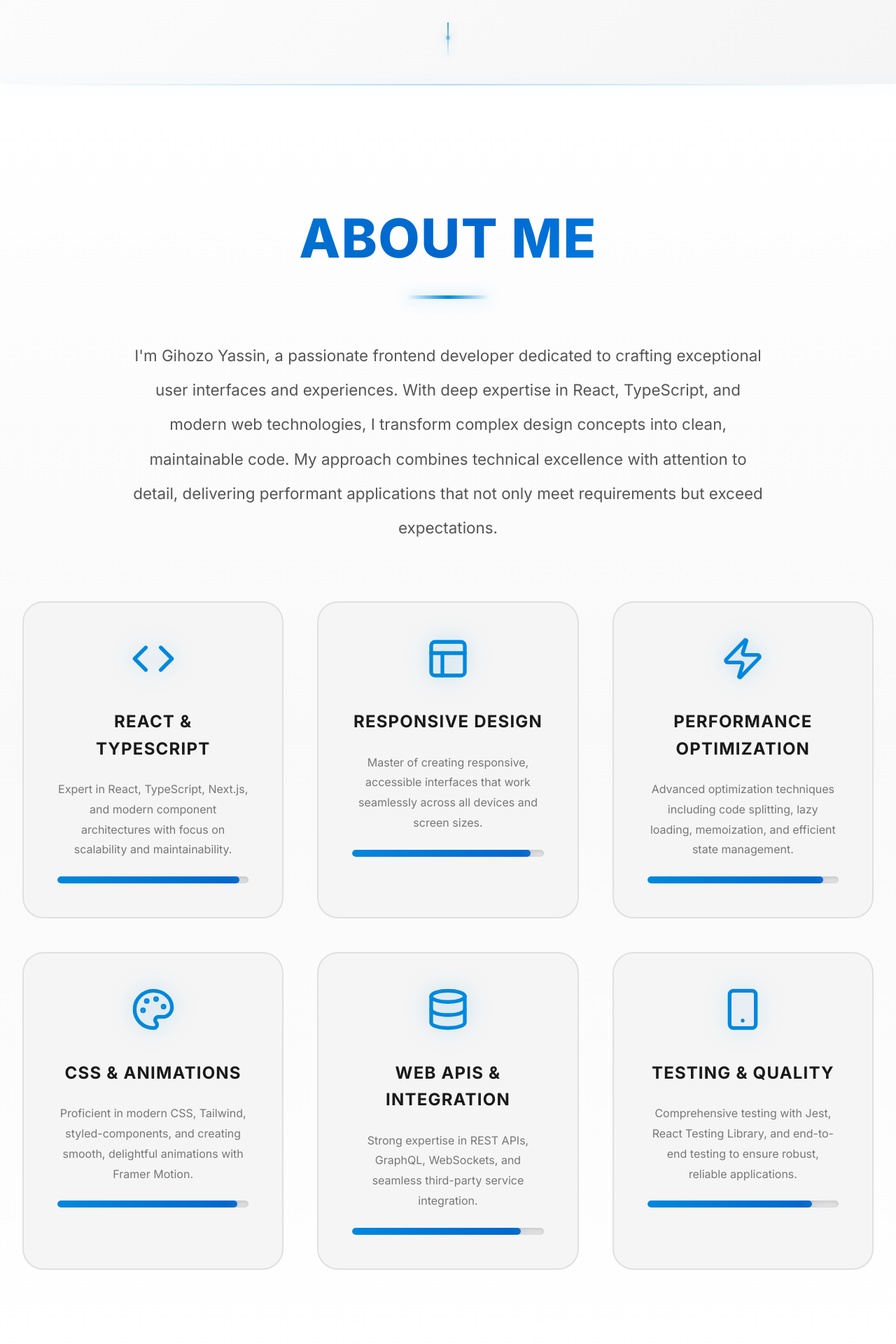
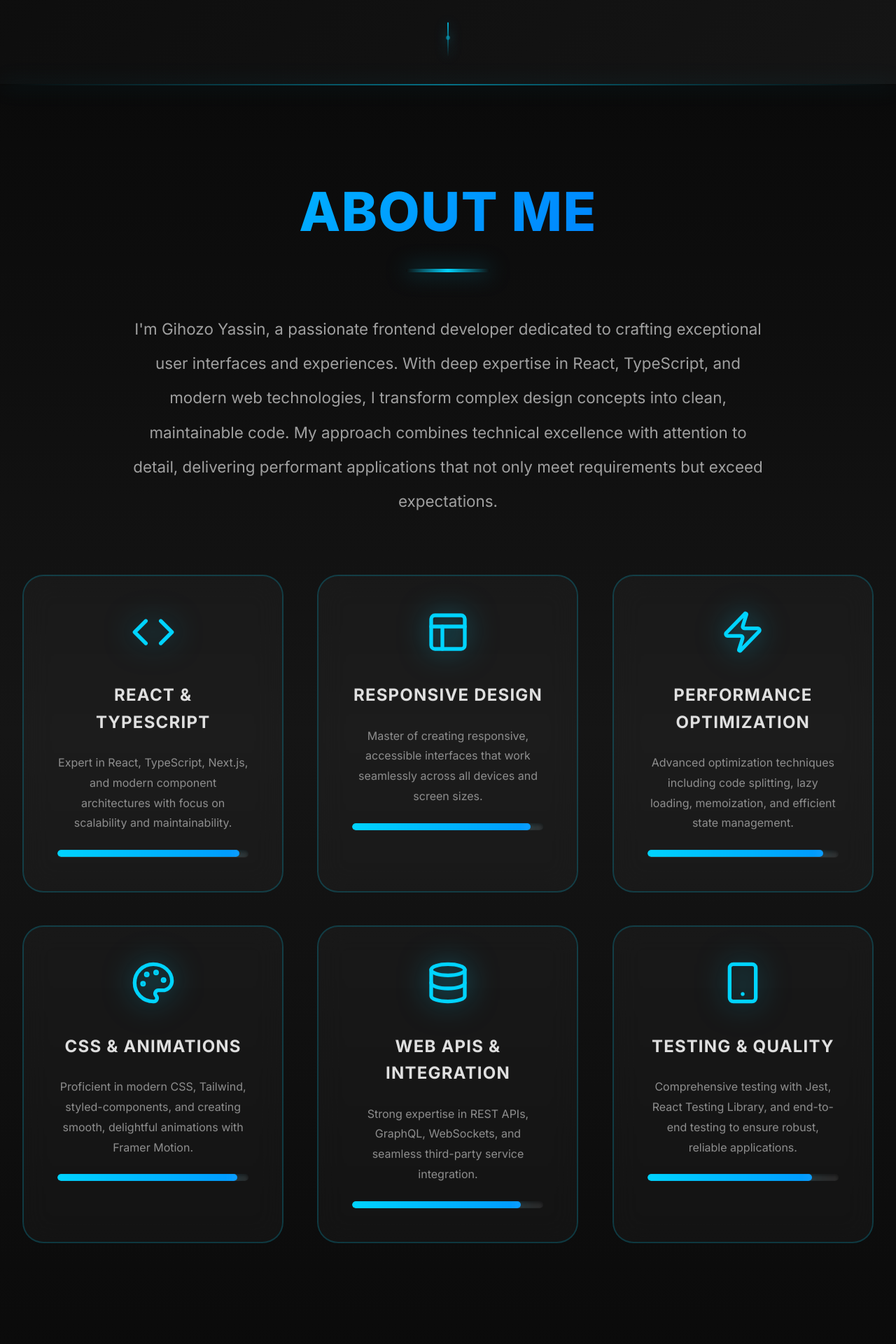
Before and after one commit to yassintresor/trezdev, a React (Vite) app: page / in a window 1280 px wide. Shown: the part 680-2600 px from the top of the page at 70% size. Built offline with nearby package versions, Linux system fonts and the light colour scheme.

Commit message:
Updated App.tsx

```diff
--- a/src/App.css
+++ b/src/App.css
@@ -6,8 +6,8 @@
 
 body {
   font-family: 'Inter', -apple-system, BlinkMacSystemFont, 'Segoe UI', Roboto, sans-serif;
-  background: #ffffff;
-  color: #1a1a1a;
+  background: #0a0a0a;
+  color: #e0e0e0;
   overflow-x: hidden;
   line-height: 1.6;
   cursor: default;
@@ -26,7 +26,7 @@ body {
   align-items: center;
   justify-content: center;
   text-align: center;
-  background: linear-gradient(135deg, #ffffff 0%, #f5f5f5 100%);
+  background: linear-gradient(135deg, #0a0a0a 0%, #151515 100%);
   z-index: 10;
 }
 
@@ -39,7 +39,7 @@ body {
 .hero-title {
   font-size: clamp(3.5rem, 10vw, 7rem);
   font-weight: 900;
-  background: linear-gradient(135deg, #0066cc 0%, #0099ff 50%, #0088dd 100%);
+  background: linear-gradient(135deg, #00d4ff 0%, #0099ff 50%, #0066ff 100%);
   -webkit-background-clip: text;
   -webkit-text-fill-color: transparent;
   background-clip: text;
@@ -67,9 +67,9 @@ body {
   transform: translateX(-50%);
   width: 150px;
   height: 4px;
-  background: linear-gradient(90deg, transparent, #0088dd, transparent);
+  background: linear-gradient(90deg, transparent, #00d4ff, transparent);
   border-radius: 2px;
-  box-shadow: 0 0 20px rgba(0, 136, 221, 0.3);
+  box-shadow: 0 0 30px rgba(0, 212, 255, 0.6);
 }
 
 .hero-profile {
@@ -82,12 +82,12 @@ body {
   margin: 0 auto;
   border-radius: 50%;
   overflow: hidden;
-  border: 4px solid #0088dd;
-  box-shadow: 0 20px 60px rgba(0, 136, 221, 0.15),
-              0 0 100px rgba(0, 136, 221, 0.1);
+  border: 4px solid #00d4ff;
+  box-shadow: 0 20px 60px rgba(0, 212, 255, 0.3),
+              0 0 100px rgba(0, 212, 255, 0.2);
   transition: all 0.5s cubic-bezier(0.4, 0, 0.2, 1);
   position: relative;
-  background: #ffffff;
+  background: #1a1a1a;
 }
 
 .profile-image::before {
@@ -120,9 +120,9 @@ body {
 
 .profile-image:hover {
   transform: scale(1.05) translateY(-5px);
-  border-color: #0066cc;
-  box-shadow: 0 30px 80px rgba(0, 136, 221, 0.25),
-              0 0 150px rgba(0, 136, 221, 0.15);
+  border-color: #0099ff;
+  box-shadow: 0 30px 80px rgba(0, 212, 255, 0.4),
+              0 0 150px rgba(0, 212, 255, 0.3);
 }
 
 .profile-image:hover::before {
@@ -139,17 +139,17 @@ body {
 
 .hero-subtitle {
   font-size: clamp(1.4rem, 4vw, 2rem);
-  color: #0088dd;
+  color: #00d4ff;
   margin-bottom: 1.5rem;
   font-weight: 700;
-  text-shadow: none;
+  text-shadow: 0 0 30px rgba(0, 212, 255, 0.5);
   letter-spacing: 0.05em;
   text-transform: uppercase;
 }
 
 .hero-description {
   font-size: clamp(1.1rem, 2.5vw, 1.4rem);
-  color: #555555;
+  color: #a0a0a0;
   margin-bottom: 3.5rem;
   font-weight: 400;
   max-width: 750px;
@@ -182,9 +182,9 @@ body {
 }
 
 .cta-button.primary {
-  background: linear-gradient(135deg, #0088dd 0%, #0066cc 100%);
-  color: #ffffff;
-  box-shadow: 0 15px 35px rgba(0, 136, 221, 0.3);
+  background: linear-gradient(135deg, #00d4ff 0%, #0099ff 100%);
+  color: #0a0a0a;
+  box-shadow: 0 15px 35px rgba(0, 212, 255, 0.4);
   font-weight: 800;
   position: relative;
   overflow: hidden;
@@ -197,7 +197,7 @@ body {
   left: -100%;
   width: 100%;
   height: 100%;
-  background: linear-gradient(90deg, transparent, rgba(255, 255, 255, 0.2), transparent);
+  background: linear-gradient(90deg, transparent, rgba(255, 255, 255, 0.3), transparent);
   transition: left 0.6s;
 }
 
@@ -218,14 +218,14 @@ body {
 
 .cta-button.primary:hover {
   transform: translateY(-3px);
-  box-shadow: 0 20px 50px rgba(0, 136, 221, 0.4);
-  background: linear-gradient(135deg, #0099ff 0%, #0077bb 100%);
+  box-shadow: 0 20px 50px rgba(0, 212, 255, 0.6);
+  background: linear-gradient(135deg, #00e5ff 0%, #00aaff 100%);
 }
 
 .cta-button.secondary {
-  background: #f5f5f5;
-  color: #0088dd;
-  border: 2px solid #0088dd;
+  background: rgba(0, 212, 255, 0.1);
+  color: #00d4ff;
+  border: 2px solid #00d4ff;
   position: relative;
   overflow: hidden;
   backdrop-filter: blur(10px);
@@ -239,7 +239,7 @@ body {
   width: 0;
   height: 0;
   border-radius: 50%;
-  background: rgba(0, 136, 221, 0.1);
+  background: rgba(0, 212, 255, 0.2);
   transform: translate(-50%, -50%);
   transition: width 0.5s, height 0.5s;
 }
@@ -250,11 +250,11 @@ body {
 }
 
 .cta-button.secondary:hover {
-  background: rgba(0, 136, 221, 0.1);
-  border-color: #0066cc;
-  color: #0066cc;
+  background: rgba(0, 212, 255, 0.2);
+  border-color: #00e5ff;
+  color: #00e5ff;
   transform: translateY(-3px);
-  box-shadow: 0 15px 40px rgba(0, 136, 221, 0.2);
+  box-shadow: 0 15px 40px rgba(0, 212, 255, 0.3);
 }
 
 .scroll-indicator {
@@ -265,7 +265,7 @@ body {
   display: flex;
   flex-direction: column;
   align-items: center;
-  color: #0088dd;
+  color: #00d4ff;
   opacity: 0.8;
   animation: float 2s ease-in-out infinite;
 }
@@ -278,9 +278,9 @@ body {
 .scroll-line {
   width: 2px;
   height: 50px;
-  background: linear-gradient(to bottom, #0088dd, transparent);
+  background: linear-gradient(to bottom, #00d4ff, transparent);
   border-radius: 2px;
-  box-shadow: 0 0 15px rgba(0, 136, 221, 0.3);
+  box-shadow: 0 0 20px rgba(0, 212, 255, 0.5);
   position: relative;
 }
 
@@ -292,9 +292,9 @@ body {
   transform: translateX(-50%);
   width: 6px;
   height: 6px;
-  background: #0088dd;
+  background: #00d4ff;
   border-radius: 50%;
-  box-shadow: 0 0 10px rgba(0, 136, 221, 0.5);
+  box-shadow: 0 0 15px rgba(0, 212, 255, 0.8);
   animation: scroll-dot 2s ease-in-out infinite;
 }
 
@@ -314,7 +314,7 @@ body {
   font-weight: 800;
   text-align: center;
   margin-bottom: 5rem;
-  background: linear-gradient(135deg, #0088dd 0%, #0066cc 50%, #0099ff 100%);
+  background: linear-gradient(135deg, #00d4ff 0%, #0099ff 50%, #0066ff 100%);
   -webkit-background-clip: text;
   -webkit-text-fill-color: transparent;
   background-clip: text;
@@ -333,17 +333,17 @@ body {
   transform: translateX(-50%);
   width: 120px;
   height: 5px;
-  background: linear-gradient(90deg, transparent, #0088dd, transparent);
+  background: linear-gradient(90deg, transparent, #00d4ff, transparent);
   border-radius: 3px;
-  box-shadow: 0 0 20px rgba(0, 136, 221, 0.3);
+  box-shadow: 0 0 30px rgba(0, 212, 255, 0.5);
 }
 
 .about-section {
   padding: 10rem 0;
   background: linear-gradient(180deg,
-    #ffffff 0%,
-    #f9f9f9 50%,
-    #ffffff 100%);
+    #0a0a0a 0%,
+    #151515 50%,
+    #0a0a0a 100%);
   backdrop-filter: blur(10px);
   position: relative;
   z-index: 11;
@@ -356,8 +356,8 @@ body {
   left: 0;
   right: 0;
   height: 2px;
-  background: linear-gradient(90deg, transparent, rgba(0, 136, 221, 0.3), transparent);
-  box-shadow: 0 0 20px rgba(0, 136, 221, 0.2);
+  background: linear-gradient(90deg, transparent, rgba(0, 212, 255, 0.5), transparent);
+  box-shadow: 0 0 30px rgba(0, 212, 255, 0.4);
 }
 
 .about-content {
@@ -366,7 +366,7 @@ body {
 
 .about-text {
   font-size: 1.4rem;
-  color: #555555;
+  color: #a0a0a0;
   max-width: 900px;
   margin: 0 auto 5rem;
   line-height: 2.2;
@@ -382,8 +382,8 @@ body {
 }
 
 .skill-card {
-  background: #f5f5f5;
-  border: 2px solid #e0e0e0;
+  background: rgba(255, 255, 255, 0.03);
+  border: 2px solid rgba(0, 212, 255, 0.2);
   border-radius: 30px;
   padding: 3rem;
   text-align: center;
@@ -400,7 +400,7 @@ body {
   left: 0;
   right: 0;
   height: 3px;
-  background: linear-gradient(90deg, #0088dd, #0066cc);
+  background: linear-gradient(90deg, #00d4ff, #0099ff);
   transform: translateX(-100%);
   transition: transform 0.5s ease;
 }
@@ -410,7 +410,7 @@ body {
   position: absolute;
   inset: 0;
   border-radius: 30px;
-  background: radial-gradient(circle at top, rgba(0, 136, 221, 0.05), transparent 70%);
+  background: radial-gradient(circle at top, rgba(0, 212, 255, 0.1), transparent 70%);
   opacity: 0;
   transition: opacity 0.5s;
 }
@@ -425,38 +425,38 @@ body {
 
 .skill-card:hover {
   transform: translateY(-15px) scale(1.02);
-  border-color: #0088dd;
-  box-shadow: 0 25px 70px rgba(0, 136, 221, 0.15);
-  background: #ffffff;
+  border-color: #00d4ff;
+  box-shadow: 0 25px 70px rgba(0, 212, 255, 0.3);
+  background: rgba(0, 212, 255, 0.05);
 }
 
 .skill-icon {
   width: 4rem;
   height: 4rem;
-  color: #0088dd;
+  color: #00d4ff;
   margin-bottom: 2rem;
-  filter: drop-shadow(0 0 15px rgba(0, 136, 221, 0.3));
+  filter: drop-shadow(0 0 20px rgba(0, 212, 255, 0.5));
   transition: all 0.5s ease;
 }
 
 .skill-card:hover .skill-icon {
   transform: scale(1.2) rotateY(360deg);
-  color: #0066cc;
-  filter: drop-shadow(0 0 25px rgba(0, 136, 221, 0.4));
+  color: #00e5ff;
+  filter: drop-shadow(0 0 30px rgba(0, 212, 255, 0.7));
 }
 
 .skill-name {
   font-size: 1.5rem;
   font-weight: 700;
   margin-bottom: 1.5rem;
-  color: #1a1a1a;
+  color: #e0e0e0;
   text-transform: uppercase;
   letter-spacing: 0.05em;
 }
 
 .skill-description {
   font-size: 1rem;
-  color: #777777;
+  color: #909090;
   margin-bottom: 1.5rem;
   line-height: 1.8;
 }
@@ -464,17 +464,17 @@ body {
 .skill-bar {
   width: 100%;
   height: 10px;
-  background: #e0e0e0;
+  background: rgba(255, 255, 255, 0.1);
   border-radius: 5px;
   overflow: hidden;
-  box-shadow: inset 0 2px 5px rgba(0, 0, 0, 0.1);
+  box-shadow: inset 0 2px 5px rgba(0, 0, 0, 0.5);
 }
 
 .skill-progress {
   height: 100%;
-  background: linear-gradient(90deg, #0088dd 0%, #0066cc 100%);
+  background: linear-gradient(90deg, #00d4ff 0%, #0099ff 100%);
   border-radius: 5px;
-  box-shadow: 0 0 20px rgba(0, 136, 221, 0.3);
+  box-shadow: 0 0 30px rgba(0, 212, 255, 0.5);
   position: relative;
   overflow: hidden;
 }
@@ -498,9 +498,9 @@ body {
 .projects-section {
   padding: 10rem 0;
   background: linear-gradient(180deg,
-    #ffffff 0%,
-    #f5f5f5 50%,
-    #ffffff 100%);
+    #0a0a0a 0%,
+    #101010 50%,
+    #0a0a0a 100%);
   position: relative;
   z-index: 12;
 }
@@ -512,8 +512,8 @@ body {
   left: 0;
   right: 0;
   height: 2px;
-  background: linear-gradient(90deg, transparent, rgba(0, 136, 221, 0.3), transparent);
-  box-shadow: 0 0 20px rgba(0, 136, 221, 0.2);
+  background: linear-gradient(90deg, transparent, rgba(0, 212, 255, 0.5), transparent);
+  box-shadow: 0 0 30px rgba(0, 212, 255, 0.4);
 }
 
 .projects-grid {
@@ -523,8 +523,8 @@ body {
 }
 
 .project-card {
-  background: #ffffff;
-  border: 2px solid #e0e0e0;
+  background: rgba(255, 255, 255, 0.03);
+  border: 2px solid rgba(0, 212, 255, 0.2);
   border-radius: 30px;
   overflow: hidden;
   transition: all 0.5s cubic-bezier(0.4, 0, 0.2, 1);
@@ -549,10 +549,10 @@ body {
 }
 
 .project-card:hover {
-  border-color: #0088dd;
-  box-shadow: 0 30px 80px rgba(0, 136, 221, 0.2);
+  border-color: #00d4ff;
+  box-shadow: 0 30px 80px rgba(0, 212, 255, 0.4);
   transform: translateY(-10px) scale(1.02);
-  background: #f9f9f9;
+  background: rgba(0, 212, 255, 0.05);
 }
 
 .project-image {
@@ -579,7 +579,7 @@ body {
   left: 0;
   right: 0;
   bottom: 0;
-  background: linear-gradient(135deg, rgba(0, 136, 221, 0.85), rgba(0, 102, 204, 0.85));
+  background: linear-gradient(135deg, rgba(0, 212, 255, 0.9), rgba(0, 153, 255, 0.9));
   display: flex;
   align-items: center;
   justify-content: center;
@@ -612,13 +612,13 @@ body {
   font-size: 1.8rem;
   font-weight: 800;
   margin-bottom: 1.5rem;
-  color: #1a1a1a;
+  color: #e0e0e0;
   text-transform: uppercase;
   letter-spacing: 0.02em;
 }
 
 .project-description {
-  color: #666666;
+  color: #909090;
   margin-bottom: 2rem;
   line-height: 1.8;
   font-size: 1.05rem;
@@ -631,31 +631,31 @@ body {
 }
 
 .tech-tag {
-  background: #e8f0f7;
-  color: #0088dd;
+  background: rgba(0, 212, 255, 0.1);
+  color: #00d4ff;
   padding: 0.5rem 1.2rem;
   border-radius: 25px;
   font-size: 0.95rem;
   font-weight: 600;
-  border: 1px solid #0088dd;
+  border: 1px solid #00d4ff;
   transition: all 0.3s ease;
   text-transform: uppercase;
   letter-spacing: 0.05em;
 }
 
 .tech-tag:hover {
-  background: #0088dd;
-  color: #ffffff;
+  background: #00d4ff;
+  color: #0a0a0a;
   transform: translateY(-3px);
-  box-shadow: 0 8px 20px rgba(0, 136, 221, 0.3);
+  box-shadow: 0 8px 20px rgba(0, 212, 255, 0.5);
 }
 
 .contact-section {
   padding: 10rem 0;
   background: linear-gradient(180deg,
-    #ffffff 0%,
-    #f9f9f9 50%,
-    #ffffff 100%);
+    #0a0a0a 0%,
+    #151515 50%,
+    #0a0a0a 100%);
   backdrop-filter: blur(10px);
   position: relative;
   z-index: 13;
@@ -668,8 +668,8 @@ body {
   left: 0;
   right: 0;
   height: 2px;
-  background: linear-gradient(90deg, transparent, rgba(0, 136, 221, 0.3), transparent);
-  box-shadow: 0 0 20px rgba(0, 136, 221, 0.2);
+  background: linear-gradient(90deg, transparent, rgba(0, 212, 255, 0.5), transparent);
+  box-shadow: 0 0 30px rgba(0, 212, 255, 0.4);
 }
 
 .contact-content {
@@ -678,7 +678,7 @@ body {
 
 .contact-text {
   font-size: 1.4rem;
-  color: #555555;
+  color: #a0a0a0;
   max-width: 700px;
   margin: 0 auto 4rem;
   line-height: 2;
@@ -692,8 +692,8 @@ body {
   gap: 2.5rem;
   margin-bottom: 4rem;
   padding: 3rem;
-  background: #f5f5f5;
-  border: 2px solid #e0e0e0;
+  background: rgba(255, 255, 255, 0.03);
+  border: 2px solid rgba(0, 212, 255, 0.2);
   border-radius: 30px;
   backdrop-filter: blur(30px);
   max-width: 500px;
@@ -710,7 +710,7 @@ body {
   position: absolute;
   inset: 0;
   border-radius: 30px;
-  background: radial-gradient(circle at center, rgba(0, 136, 221, 0.05), transparent 70%);
+  background: radial-gradient(circle at center, rgba(0, 212, 255, 0.1), transparent 70%);
   opacity: 0;
   transition: opacity 0.4s;
 }
@@ -720,8 +720,8 @@ body {
 }
 
 .contact-profile:hover {
-  border-color: #0088dd;
-  box-shadow: 0 20px 60px rgba(0, 136, 221, 0.2);
+  border-color: #00d4ff;
+  box-shadow: 0 20px 60px rgba(0, 212, 255, 0.4);
   transform: translateY(-10px);
 }
 
@@ -730,16 +730,16 @@ body {
   height: 110px;
   border-radius: 50%;
   overflow: hidden;
-  border: 4px solid #0088dd;
+  border: 4px solid #00d4ff;
   flex-shrink: 0;
-  box-shadow: 0 0 40px rgba(0, 136, 221, 0.2);
+  box-shadow: 0 0 40px rgba(0, 212, 255, 0.4);
   transition: all 0.4s ease;
 }
 
 .contact-profile:hover .contact-avatar {
   transform: scale(1.1);
-  box-shadow: 0 0 60px rgba(0, 136, 221, 0.3);
-  border-color: #0066cc;
+  box-shadow: 0 0 60px rgba(0, 212, 255, 0.6);
+  border-color: #00e5ff;
 }
 
 .contact-avatar img {
@@ -755,14 +755,14 @@ body {
 .contact-info h3 {
   font-size: 1.8rem;
   font-weight: 800;
-  color: #1a1a1a;
+  color: #e0e0e0;
   margin-bottom: 0.5rem;
   text-transform: uppercase;
   letter-spacing: 0.02em;
 }
 
 .contact-info p {
-  color: #0088dd;
+  color: #00d4ff;
   font-weight: 600;
   font-size: 1.1rem;
   text-transform: uppercase;
@@ -781,10 +781,10 @@ body {
   align-items: center;
   gap: 1.2rem;
   padding: 1.4rem 3rem;
-  background: #f5f5f5;
-  border: 2px solid #0088dd;
+  background: rgba(0, 212, 255, 0.05);
+  border: 2px solid #00d4ff;
   border-radius: 50px;
-  color: #0088dd;
+  color: #00d4ff;
   text-decoration: none;
   transition: all 0.4s ease;
   backdrop-filter: blur(30px);
@@ -803,7 +803,7 @@ body {
   width: 0;
   height: 0;
   border-radius: 50%;
-  background: rgba(0, 136, 221, 0.15);
+  background: rgba(0, 212, 255, 0.2);
   transform: translate(-50%, -50%);
   transition: width 0.5s, height 0.5s;
 }
@@ -814,25 +814,25 @@ body {
 }
 
 .contact-link:hover {
-  border-color: #0088dd;
-  background: #0088dd;
-  color: #ffffff;
+  border-color: #00d4ff;
+  background: #00d4ff;
+  color: #0a0a0a;
   transform: translateY(-8px);
-  box-shadow: 0 15px 40px rgba(0, 136, 221, 0.3);
+  box-shadow: 0 15px 40px rgba(0, 212, 255, 0.5);
 }
 
 .contact-icon {
   width: 1.8rem;
   height: 1.8rem;
-  color: #0088dd;
+  color: #00d4ff;
   z-index: 1;
   transition: all 0.4s ease;
 }
 
 .contact-link:hover .contact-icon {
   transform: scale(1.3) rotate(360deg);
-  color: #ffffff;
-  filter: drop-shadow(0 0 12px rgba(255, 255, 255, 0.6));
+  color: #0a0a0a;
+  filter: drop-shadow(0 0 12px rgba(0, 212, 255, 0.8));
 }
 
 .contact-link span {
@@ -898,16 +898,16 @@ html {
 }
 
 ::-webkit-scrollbar-track {
-  background: #f5f5f5;
+  background: #0a0a0a;
 }
 
 ::-webkit-scrollbar-thumb {
-  background: linear-gradient(135deg, #0088dd 0%, #0066cc 100%);
+  background: linear-gradient(135deg, #00d4ff 0%, #0099ff 100%);
   border-radius: 5px;
-  box-shadow: 0 0 10px rgba(0, 136, 221, 0.3);
+  box-shadow: 0 0 20px rgba(0, 212, 255, 0.5);
 }
 
 ::-webkit-scrollbar-thumb:hover {
-  background: linear-gradient(135deg, #0099ff 0%, #0077bb 100%);
-  box-shadow: 0 0 15px rgba(0, 136, 221, 0.4);
+  background: linear-gradient(135deg, #00e5ff 0%, #00aaff 100%);
+  box-shadow: 0 0 25px rgba(0, 212, 255, 0.7);
 }
--- a/src/App.tsx
+++ b/src/App.tsx
@@ -9,6 +9,7 @@ function App() {
   const containerRef = useRef<HTMLDivElement>(null)
   const projectsRef = useRef<HTMLElement>(null)
   const contactRef = useRef<HTMLElement>(null)
+  const aboutRef = useRef<HTMLElement>(null)
 
   const { scrollYProgress } = useScroll({
     target: containerRef,
@@ -16,6 +17,16 @@ function App() {
   })
 
   const textY = useTransform(scrollYProgress, [0, 1], ["0%", "200%"])
+  const opacity = useTransform(scrollYProgress, [0, 0.3], [1, 0])
+  const scale = useTransform(scrollYProgress, [0, 0.3], [1, 0.8])
+
+  const { scrollYProgress: aboutProgress } = useScroll({
+    target: aboutRef,
+    offset: ["start end", "end start"]
+  })
+
+  const aboutY = useTransform(aboutProgress, [0, 1], [100, -100])
+  const aboutRotate = useTransform(aboutProgress, [0, 1], [-5, 5])
 
   const scrollToSection = (ref: React.RefObject<HTMLElement>) => {
     ref.current?.scrollIntoView({
@@ -135,7 +146,7 @@ function App() {
       <motion.section className="hero-section">
         <motion.div
           className="hero-content"
-          style={{ y: textY }}
+          style={{ y: textY, opacity, scale }}
         >
           <motion.h1
             className="hero-title"
@@ -205,7 +216,7 @@ function App() {
         </motion.div>
       </motion.section>
 
-      <motion.section className="about-section">
+      <motion.section ref={aboutRef} className="about-section">
         <div className="section-container">
           <motion.div
             className="about-content"
@@ -213,6 +224,7 @@ function App() {
             whileInView={{ opacity: 1, x: 0 }}
             transition={{ duration: 0.8 }}
             viewport={{ once: true }}
+            style={{ y: aboutY }}
           >
             <h2 className="section-title">About Me</h2>
             <p className="about-text">
@@ -226,10 +238,17 @@ function App() {
                 <motion.div
                   key={skill.name}
                   className="skill-card"
-                  initial={{ opacity: 0, y: 50 }}
-                  whileInView={{ opacity: 1, y: 0 }}
+                  initial={{ opacity: 0, y: 50, rotateX: -15 }}
+                  whileInView={{ opacity: 1, y: 0, rotateX: 0 }}
                   transition={{ duration: 0.6, delay: index * 0.1 }}
                   viewport={{ once: true }}
+                  whileHover={{
+                    rotateY: 5,
+                    rotateX: 5,
+                    scale: 1.05,
+                    transition: { duration: 0.3 }
+                  }}
+                  style={{ transformStyle: 'preserve-3d', perspective: 1000 }}
                 >
                   <skill.icon className="skill-icon" />
                   <h3 className="skill-name">{skill.name}</h3>
@@ -266,11 +285,18 @@ function App() {
               <motion.div
                 key={project.title}
                 className="project-card"
-                initial={{ opacity: 0, y: 100 }}
-                whileInView={{ opacity: 1, y: 0 }}
-                transition={{ duration: 0.8, delay: index * 0.1 }}
-                viewport={{ once: true }}
-                whileHover={{ y: -10, scale: 1.02 }}
+                initial={{ opacity: 0, y: 100, rotateX: -20, scale: 0.9 }}
+                whileInView={{ opacity: 1, y: 0, rotateX: 0, scale: 1 }}
+                transition={{ duration: 0.8, delay: index * 0.1, type: "spring" }}
+                viewport={{ once: true, margin: "-100px" }}
+                whileHover={{
+                  y: -15,
+                  scale: 1.03,
+                  rotateY: 3,
+                  rotateX: 3,
+                  transition: { duration: 0.3 }
+                }}
+                style={{ transformStyle: 'preserve-3d', perspective: 1200 }}
               >
                 <div
                   className="project-image"
@@ -326,7 +352,11 @@ function App() {
             <div className="contact-links">
               <motion.a
                 className="contact-link"
-                whileHover={{ scale: 1.05 }}
+                initial={{ opacity: 0, x: -50, rotateY: -20 }}
+                whileInView={{ opacity: 1, x: 0, rotateY: 0 }}
+                transition={{ duration: 0.6, delay: 0.2 }}
+                viewport={{ once: true }}
+                whileHover={{ scale: 1.08, rotateZ: 2 }}
                 whileTap={{ scale: 0.95 }}
                 onClick={() => handleContactClick('email')}
               >
@@ -335,7 +365,11 @@ function App() {
               </motion.a>
               <motion.a
                 className="contact-link"
-                whileHover={{ scale: 1.05 }}
+                initial={{ opacity: 0, y: 50, rotateX: -20 }}
+                whileInView={{ opacity: 1, y: 0, rotateX: 0 }}
+                transition={{ duration: 0.6, delay: 0.3 }}
+                viewport={{ once: true }}
+                whileHover={{ scale: 1.08, rotateZ: -2 }}
                 whileTap={{ scale: 0.95 }}
                 onClick={() => handleContactClick('github')}
               >
@@ -344,7 +378,11 @@ function App() {
               </motion.a>
               <motion.a
                 className="contact-link"
-                whileHover={{ scale: 1.05 }}
+                initial={{ opacity: 0, x: 50, rotateY: 20 }}
+                whileInView={{ opacity: 1, x: 0, rotateY: 0 }}
+                transition={{ duration: 0.6, delay: 0.4 }}
+                viewport={{ once: true }}
+                whileHover={{ scale: 1.08, rotateZ: 2 }}
                 whileTap={{ scale: 0.95 }}
                 onClick={() => handleContactClick('linkedin')}
               >
```
Also changed, not shown: src/components/BackgroundCanvas.tsx (+19 -19 lines).
